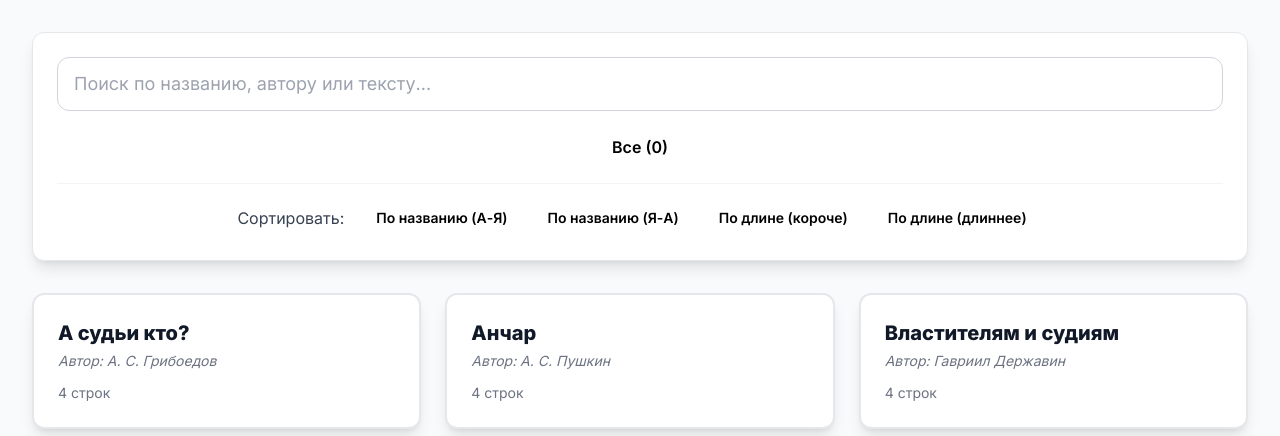
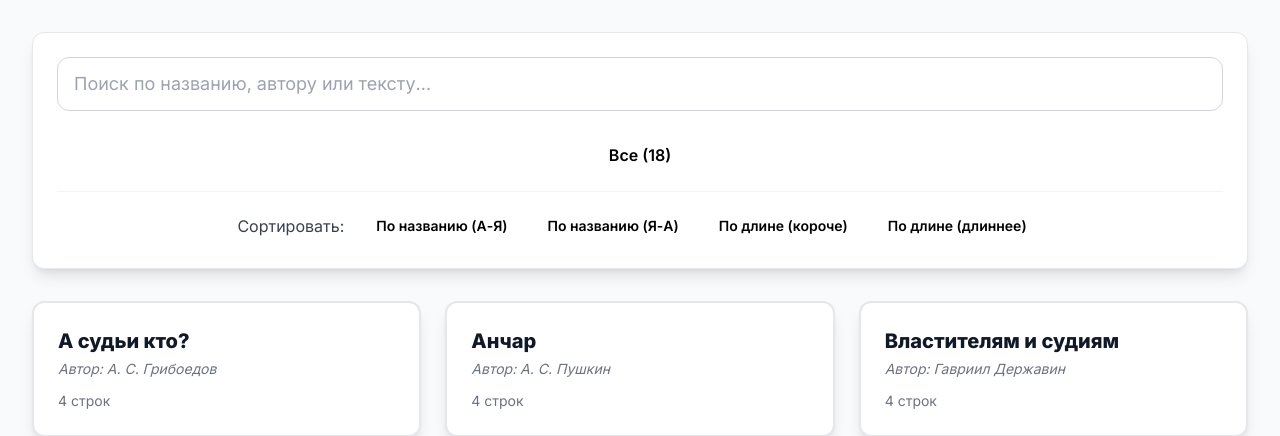
Before and after one commit to zynqff/ssbeta, a Flask app: page / in a window 1280 px wide. Shown: the part 105-541 px from the top of the page. Run offline with Flask 3, Linux system fonts and the light colour scheme; some libraries are stand-ins or nearby versions.

Commit message:
Финальные исправления логики и верстки для развертывания

```diff
--- a/app.py
+++ b/app.py
@@ -104,10 +104,11 @@ def load_user(user_id):
     return db.session.get(User, int(user_id))
 
 def initialize_db_data():
-    """Создает БД, восстанавливает ваш аккаунт и стихи."""
+    """
+    Создает БД и заполняет ее стихами и администратором.
+    Эта функция должна быть вызвана при запуске.
+    """
     with app.app_context():
-        # Важно: для добавления нового поля (show_all_tab) может потребоваться
-        # удалить старый файл database.db.
         db.create_all()
 
         # --- 1. ВАШ АККАУНТ АДМИНИСТРАТОРА ---
@@ -176,27 +177,26 @@ def index():
     read_titles = []
     pinned_title = None
     is_admin = False
-    show_all_tab = False # НОВОЕ
+    show_all_tab = False
 
     if current_user.is_authenticated:
         read_titles = current_user.read_poems_titles
         pinned_title = current_user.pinned_poem_title
         is_admin = current_user.is_admin
-        show_all_tab = current_user.show_all_tab # НОВОЕ: Загружаем настройку
+        show_all_tab = current_user.show_all_tab
 
     return render_template('index.html',
                            poems=serialized_poems,
                            read_titles=read_titles,
                            pinned_title=pinned_title,
                            is_admin=is_admin,
-                           show_all_tab=show_all_tab) # НОВОЕ: Передаем настройку
+                           show_all_tab=show_all_tab)
 
 
 @app.route('/toggle_read', methods=['POST'])
 @login_required
 def toggle_read():
     """Маршрут для переключения состояния 'прочитано/не прочитано' (через AJAX)."""
-    # ... (Оставляем как есть)
     data = request.get_json()
     poem_title = data.get('title')
 
@@ -220,7 +220,6 @@ def toggle_read():
 @login_required
 def toggle_pin():
     """Переключает статус изучаемого стиха (закреплен/откреплен) (через AJAX)."""
-    # ... (Оставляем как есть)
     data = request.get_json()
     poem_title = data.get('title')
 
@@ -245,7 +244,6 @@ def toggle_pin():
 @app.route('/delete_poem/<string:title>', methods=['POST'])
 @login_required
 def delete_poem(title):
-    # ... (Оставляем как есть)
     if not current_user.is_admin:
         return jsonify({"success": False, "message": "Доступ запрещен. Требуются права администратора."}), 403
 
@@ -256,13 +254,11 @@ def delete_poem(title):
     try:
         # Удаляем стих из списка прочитанных и закрепленных у всех пользователей
         for user in User.query.all():
-            # Удаление из прочитанных
             if user.is_poem_read(title):
                 current_reads = user.read_poems_titles
                 current_reads.remove(title)
                 user.read_poems_titles = current_reads
 
-            # Открепление, если был закреплен
             if user.pinned_poem_title == title:
                 user.pinned_poem_title = None
 
@@ -278,7 +274,6 @@ def delete_poem(title):
 @app.route('/add_poem', methods=['GET', 'POST'])
 @login_required
 def add_poem():
-    # ... (Оставляем как есть)
     if not current_user.is_admin:
         flash('Доступ запрещен. Эта страница только для администраторов.', 'error')
         return redirect(url_for('index'))
@@ -309,7 +304,6 @@ def add_poem():
 @app.route('/edit_poem/<string:title>', methods=['GET', 'POST'])
 @login_required
 def edit_poem(title):
-    # ... (Оставляем как есть)
     if not current_user.is_admin:
         flash('Доступ запрещен. Эта страница только для администраторов.', 'error')
         return redirect(url_for('index'))
@@ -329,21 +323,17 @@ def edit_poem(title):
             return redirect(url_for('edit_poem', title=title))
 
         if new_title != title:
-            # Проверяем, существует ли стих с новым названием
             if Poem.query.get(new_title):
                 flash(f'Стих с новым названием "{new_title}" уже существует.', 'error')
                 return redirect(url_for('edit_poem', title=title))
 
-            # Если название изменилось, создаем новый объект и удаляем старый
             for user in User.query.all():
-                # Обновление прочитанных
                 if user.is_poem_read(title):
                     current_reads = user.read_poems_titles
                     current_reads.remove(title)
                     current_reads.append(new_title)
                     user.read_poems_titles = current_reads
 
-                # Обновление закрепленного
                 if user.pinned_poem_title == title:
                     user.pinned_poem_title = new_title
 
@@ -354,7 +344,6 @@ def edit_poem(title):
             db.session.add(new_poem_obj)
 
         else:
-            # Если название не менялось, просто обновляем поля
             poem.author = new_author
             poem.text = new_text
 
@@ -368,7 +357,6 @@ def edit_poem(title):
 
 @app.route('/register', methods=['GET', 'POST'])
 def register():
-    # ... (Оставляем как есть)
     if current_user.is_authenticated:
         return redirect(url_for('profile'))
 
@@ -396,7 +384,6 @@ def register():
 
 @app.route('/login', methods=['GET', 'POST'])
 def login():
-    # ... (Оставляем как есть)
     if current_user.is_authenticated:
         return redirect(url_for('profile'))
 
@@ -431,16 +418,13 @@ def profile():
             flash('Пароль успешно изменён!', 'success')
             return redirect(url_for('profile'))
 
-        # --- 2. Обработка обновления личных данных и настроек (ОБНОВЛЕНО) ---
+        # --- 2. Обработка обновления личных данных и настроек ---
         new_data = request.form.get('user_data')
-
-        # НОВОЕ: Чтение состояния чекбокса
         show_all = request.form.get('show_all_tab') == 'on'
 
         if new_data is not None:
             current_user.user_data = new_data
 
-        # Сохранение новой настройки
         current_user.show_all_tab = show_all
 
         db.session.commit()
@@ -449,18 +433,19 @@ def profile():
 
     return render_template('profile.html',
                            user_data=current_user.user_data,
-                           show_all_tab=current_user.show_all_tab) # НОВОЕ: Передаем настройку
+                           show_all_tab=current_user.show_all_tab)
 
 @app.route('/logout')
 @login_required
 def logout():
-    # ... (Оставляем как есть)
     logout_user()
     flash('Вы успешно вышли из системы.', 'success')
     return redirect(url_for('index'))
 
 
-# --- 5. ЗАПУСК ---
+# --- 5. ЗАПУСК (Инициализация только для локального dev-режима) ---
 if __name__ == '__main__':
-    initialize_db_data() # Вызываем функцию, которая создаст БД и заполнит данными
+    # Эта функция вызывается только при локальном запуске (python app.py)
+    # На Render/Gunicorn она будет вызвана через команду запуска.
+    initialize_db_data()
     app.run(debug=True)
--- a/templates/index.html
+++ b/templates/index.html
@@ -106,26 +106,26 @@
                 class="w-full px-4 py-3 border border-gray-300 rounded-xl focus:ring-sky-500 focus:border-sky-500 transition duration-150 text-lg">
 
             {% if current_user.is_authenticated %}
-            <div class="flex flex-wrap gap-3 justify-center mt-4">
+            <div class="flex flex-nowrap overflow-x-auto gap-3 justify-center mt-4 p-2 -m-2">
 
                 <button data-filter="unfiltered" id="tab-unfiltered"
-                    class="tab px-4 py-2 rounded-lg font-semibold transition-colors duration-150 hidden">Все (<span
-                        id="count-all">0</span>)</button>
+                    class="tab flex-shrink-0 px-4 py-2 rounded-lg font-semibold transition-colors duration-150 hidden">Все
+                    (<span id="count-all">0</span>)</button>
 
                 <button data-filter="unread" id="tab-unread"
-                    class="tab px-4 py-2 rounded-lg font-semibold transition-colors duration-150 active">Непрочитанные
+                    class="tab flex-shrink-0 px-4 py-2 rounded-lg font-semibold transition-colors duration-150 active">Непрочитанные
                     (<span id="count-unread">0</span>)</button>
 
                 <button data-filter="read" id="tab-read"
-                    class="tab px-4 py-2 rounded-lg font-semibold transition-colors duration-150">Прочитанные (<span
-                        id="count-read">0</span>)</button>
+                    class="tab flex-shrink-0 px-4 py-2 rounded-lg font-semibold transition-colors duration-150">Прочитанные
+                    (<span id="count-read">0</span>)</button>
 
             </div>
             {% else %}
-            <div class="flex flex-wrap gap-3 justify-center mt-4">
+            <div class="flex flex-nowrap overflow-x-auto gap-3 justify-center mt-4 p-2 -m-2">
                 <button data-filter="unfiltered" id="tab-unfiltered-public"
-                    class="tab px-4 py-2 rounded-lg font-semibold transition-colors duration-150 active">Все (<span
-                        id="count-all">0</span>)</button>
+                    class="tab flex-shrink-0 px-4 py-2 rounded-lg font-semibold transition-colors duration-150 active">Все
+                    (<span id="count-all">0</span>)</button>
             </div>
             {% endif %}
 
@@ -215,12 +215,12 @@
         let pinnedPoemTitle = {{ pinned_title | tojson | safe }};
         const isAuthenticated = {{ 'true' if current_user.is_authenticated else 'false' }};
         const isAdmin = {{ 'true' if current_user.is_authenticated and current_user.is_admin else 'false' }};
-        // НОВАЯ НАСТРОЙКА
         const showAllTabSetting = {{ 'true' if current_user.is_authenticated and show_all_tab else 'false' }};
 
         // --- 1. ЛОГИКА ФИЛЬТРАЦИИ И СОРТИРОВКИ ---
 
         let allPoems = [];
+        let currentPoem = null; // Для модального окна
         // ИЗМЕНЕНИЕ: По умолчанию 'unread' для авторизованных, 'unfiltered' для гостей
         let currentFilter = isAuthenticated ? 'unread' : 'unfiltered';
         let currentSort = { type: 'title', order: 'asc' };
@@ -234,7 +234,6 @@
         // Модальное окно
         const modal = document.getElementById('poem-modal');
         const closeModalBtn = document.getElementById('close-modal-btn');
-        // ... (остальные переменные модального окна)
 
         const getReadStatusText = (isRead) => isRead ? 'Прочитано' : 'Не прочитано';
         const getPinStatusText = (isPinned) => isPinned ? 'Изучаемый стих' : 'Закрепить для изучения';
@@ -302,7 +301,7 @@
             let finalPoems = [];
 
             if (isAuthenticated && pinnedPoemTitle) {
-                // Ищем закрепленный стих только среди тех, которые прошли текущий фильтр (напр., "Непрочитанные")
+                // Ищем закрепленный стих только среди тех, которые прошли текущий фильтр
                 pinnedPoem = filteredPoems.find(p => p.title === pinnedPoemTitle);
 
                 if (pinnedPoem) {
@@ -348,7 +347,11 @@
         };
 
         const updateTabCounts = () => {
-            if (!isAuthenticated) return;
+            if (!isAuthenticated) {
+                document.getElementById('count-all').textContent = allPoems.length;
+                return;
+            }
+
             const readCount = allPoems.filter(poem => readPoemsTitles.has(poem.title)).length;
             const unreadCount = allPoems.length - readCount;
 
@@ -357,14 +360,12 @@
             document.getElementById('count-read').textContent = readCount;
         };
 
-        // --- 2. ЛОГИКА МОДАЛЬНОГО ОКНА ---
-        // ... (openModal, closeModal, updateModalReadButton, handleToggleRead, updateModalPinButton, handleTogglePin, handleDeletePoem - БЕЗ ИЗМЕНЕНИЙ)
+        // --- 2. ЛОГИКА МОДАЛЬНОГО ОКНА (Без изменений) ---
 
         const openModal = (title) => {
             currentPoem = allPoems.find(p => p.title === title);
             if (!currentPoem) return;
 
-            // Переменные модального окна
             const modalTitle = document.getElementById('modal-title');
             const modalAuthor = document.getElementById('modal-author');
             const modalText = document.getElementById('modal-text');
@@ -385,8 +386,8 @@
                 updateModalReadButton(isRead);
                 updateModalPinButton(isPinned);
 
-                readButtonWrapper.classList.remove('hidden');
-                pinButtonWrapper.classList.remove('hidden');
+                if (readButtonWrapper) readButtonWrapper.classList.remove('hidden');
+                if (pinButtonWrapper) pinButtonWrapper.classList.remove('hidden');
 
                 if (isAdmin) {
                     editPoemBtn.href = `/edit_poem/${encodeURIComponent(title)}`;
@@ -396,7 +397,7 @@
             } else {
                 if (readButtonWrapper) readButtonWrapper.classList.add('hidden');
                 if (pinButtonWrapper) pinButtonWrapper.classList.add('hidden');
-                if (adminButtons) document.getElementById('admin-buttons').classList.add('hidden');
+                if (document.getElementById('admin-buttons')) document.getElementById('admin-buttons').classList.add('hidden');
             }
 
             modal.classList.add('open');
@@ -420,6 +421,8 @@
             const toggleReadBtn = document.getElementById('toggle-read-btn');
             const readStatusText = document.getElementById('read-status-text');
             const readIcon = document.getElementById('read-icon');
+            if (!toggleReadBtn) return;
+
             if (isRead) {
                 toggleReadBtn.classList.remove('bg-gray-100', 'text-gray-700');
                 toggleReadBtn.classList.add('bg-sky-500', 'text-white');
@@ -473,6 +476,7 @@
             const togglePinBtn = document.getElementById('toggle-pin-btn');
             const pinStatusText = document.getElementById('pin-status-text');
             const pinIcon = document.getElementById('pin-icon');
+            if (!togglePinBtn) return;
 
             if (isPinned) {
                 togglePinBtn.classList.remove('bg-gray-100', 'text-gray-700');
@@ -506,10 +510,10 @@
 
                     if (data.action === 'pinned') {
                         pinnedPoemTitle = data.pinned_title;
-                        alert(`Стих "${currentPoem.title}" теперь закреплен для изучения!`);
+                        // alert(`Стих "${currentPoem.title}" теперь закреплен для изучения!`);
                     } else {
                         pinnedPoemTitle = null;
-                        alert(`Стих "${currentPoem.title}" откреплен.`);
+                        // alert(`Стих "${currentPoem.title}" откреплен.`);
                     }
 
                     updateModalPinButton(currentPoem.title === pinnedPoemTitle);
@@ -564,7 +568,8 @@
 
         tabButtons.forEach(button => {
             button.addEventListener('click', () => {
-                document.querySelector('.tab.active').classList.remove('active');
+                const currentActive = document.querySelector('.tab.active');
+                if (currentActive) currentActive.classList.remove('active');
                 button.classList.add('active');
                 currentFilter = button.dataset.filter;
                 filterAndRender();
@@ -574,11 +579,13 @@
         // Обработчики модального окна
         closeModalBtn.addEventListener('click', closeModal);
         if (isAuthenticated) {
-            document.getElementById('toggle-read-btn').addEventListener('click', handleToggleRead);
-            document.getElementById('toggle-pin-btn').addEventListener('click', handleTogglePin);
-            if (isAdmin) {
-                document.getElementById('delete-poem-btn').addEventListener('click', handleDeletePoem);
-            }
+            const toggleReadBtn = document.getElementById('toggle-read-btn');
+            const togglePinBtn = document.getElementById('toggle-pin-btn');
+            const deletePoemBtn = document.getElementById('delete-poem-btn');
+
+            if (toggleReadBtn) toggleReadBtn.addEventListener('click', handleToggleRead);
+            if (togglePinBtn) togglePinBtn.addEventListener('click', handleTogglePin);
+            if (isAdmin && deletePoemBtn) deletePoemBtn.addEventListener('click', handleDeletePoem);
         }
 
         searchInput.addEventListener('input', filterAndRender);
@@ -590,7 +597,8 @@
             currentSort.type = targetButton.dataset.sort;
             currentSort.order = targetButton.dataset.order;
 
-            sortButtonsContainer.querySelector('.active').classList.remove('active');
+            const activeSort = sortButtonsContainer.querySelector('.active');
+            if (activeSort) activeSort.classList.remove('active');
             targetButton.classList.add('active');
 
             filterAndRender();
```
Also changed, not shown: instance/database.db.
